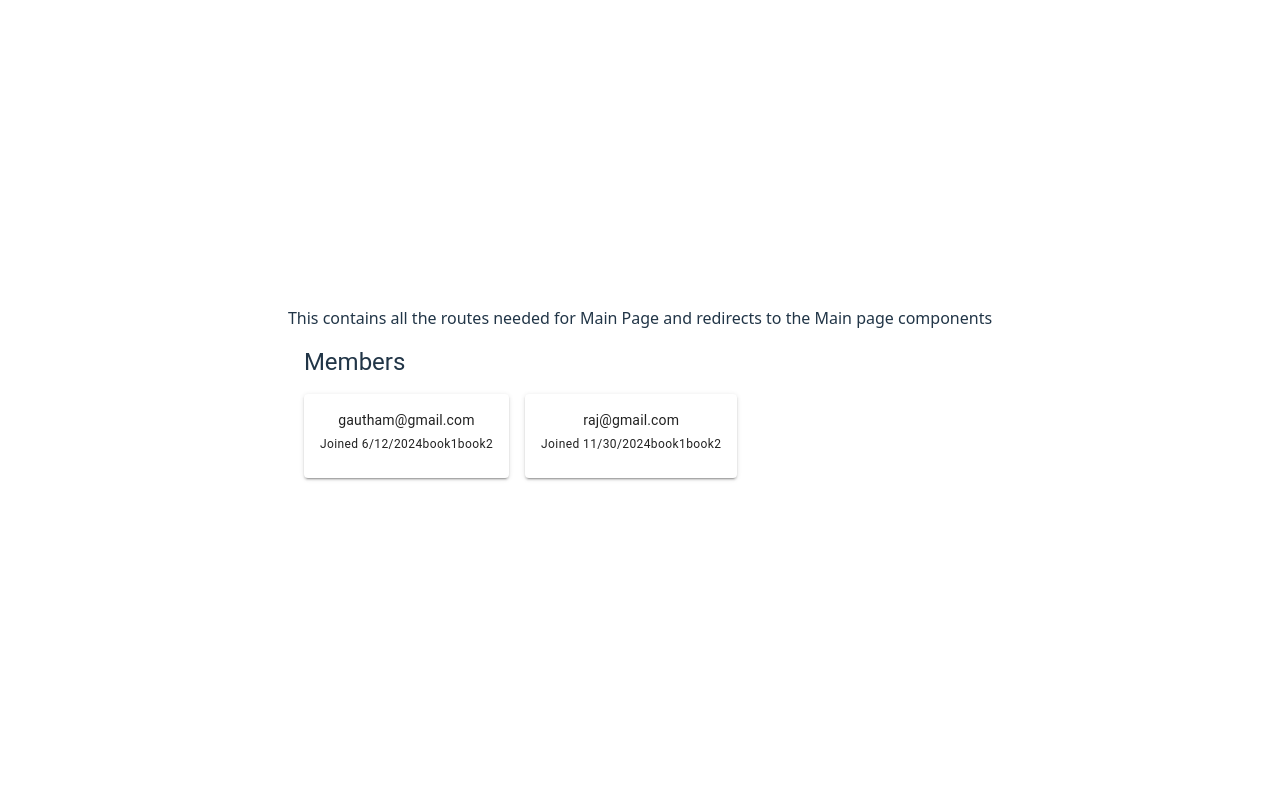
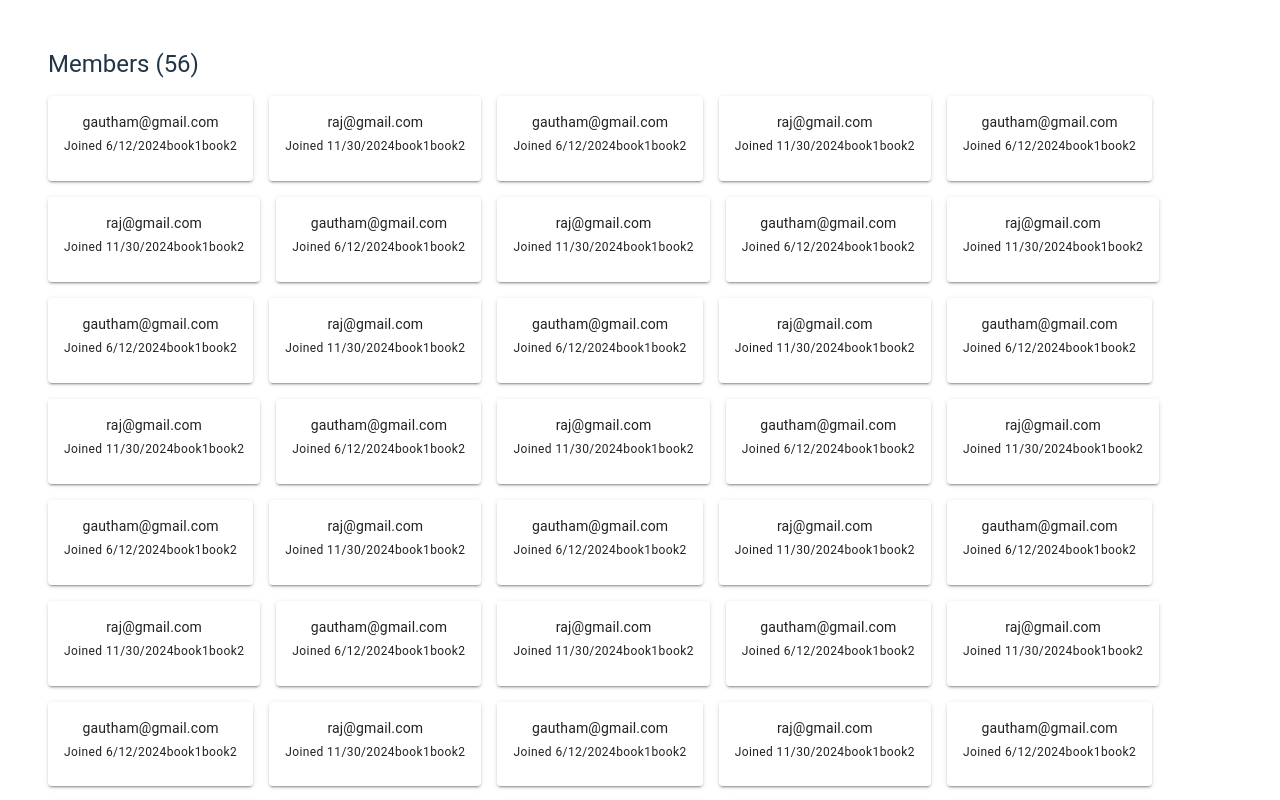
Before and after one commit to ganantharaj/reading-club, a React (Vite) app: page / in a window 1280 px wide. Shown: the top 800 px of the page. Built offline with nearby package versions, Linux system fonts and the light colour scheme.

Commit message:
feat: add admin folder structure

```diff
--- a/src/app/constants.ts
+++ b/src/app/constants.ts
@@ -20,5 +20,384 @@ export const MOCK_DATA = {
       joinedAt: '2024-11-30T10:00:00.000Z',
       books: [3],
     },
+    {
+      id: 1,
+      email: 'gautham@gmail.com',
+      photoUrl: '',
+      joinedAt: '2024-06-12T10:00:00.000Z',
+      books: [1, 2],
+    },
+    {
+      id: 2,
+      email: 'raj@gmail.com',
+      photoUrl: '',
+      joinedAt: '2024-11-30T10:00:00.000Z',
+      books: [3],
+    },
+    {
+      id: 1,
+      email: 'gautham@gmail.com',
+      photoUrl: '',
+      joinedAt: '2024-06-12T10:00:00.000Z',
+      books: [1, 2],
+    },
+    {
+      id: 2,
+      email: 'raj@gmail.com',
+      photoUrl: '',
+      joinedAt: '2024-11-30T10:00:00.000Z',
+      books: [3],
+    },
+    {
+      id: 1,
+      email: 'gautham@gmail.com',
+      photoUrl: '',
+      joinedAt: '2024-06-12T10:00:00.000Z',
+      books: [1, 2],
+    },
+    {
+      id: 2,
+      email: 'raj@gmail.com',
+      photoUrl: '',
+      joinedAt: '2024-11-30T10:00:00.000Z',
+      books: [3],
+    },
+    {
+      id: 1,
+      email: 'gautham@gmail.com',
+      photoUrl: '',
+      joinedAt: '2024-06-12T10:00:00.000Z',
+      books: [1, 2],
+    },
+    {
+      id: 2,
+      email: 'raj@gmail.com',
+      photoUrl: '',
+      joinedAt: '2024-11-30T10:00:00.000Z',
+      books: [3],
+    },
+    {
+      id: 1,
+      email: 'gautham@gmail.com',
+      photoUrl: '',
+      joinedAt: '2024-06-12T10:00:00.000Z',
+      books: [1, 2],
+    },
+    {
+      id: 2,
+      email: 'raj@gmail.com',
+      photoUrl: '',
+      joinedAt: '2024-11-30T10:00:00.000Z',
+      books: [3],
+    },
+    {
+      id: 1,
+      email: 'gautham@gmail.com',
+      photoUrl: '',
+      joinedAt: '2024-06-12T10:00:00.000Z',
+      books: [1, 2],
+    },
+    {
+      id: 2,
+      email: 'raj@gmail.com',
+      photoUrl: '',
+      joinedAt: '2024-11-30T10:00:00.000Z',
+      books: [3],
+    },
+    {
+      id: 1,
+      email: 'gautham@gmail.com',
+      photoUrl: '',
+      joinedAt: '2024-06-12T10:00:00.000Z',
+      books: [1, 2],
+    },
+    {
+      id: 2,
+      email: 'raj@gmail.com',
+      photoUrl: '',
+      joinedAt: '2024-11-30T10:00:00.000Z',
+      books: [3],
+    },
+    {
+      id: 1,
+      email: 'gautham@gmail.com',
+      photoUrl: '',
+      joinedAt: '2024-06-12T10:00:00.000Z',
+      books: [1, 2],
+    },
+    {
+      id: 2,
+      email: 'raj@gmail.com',
+      photoUrl: '',
+      joinedAt: '2024-11-30T10:00:00.000Z',
+      books: [3],
+    },
+    {
+      id: 1,
+      email: 'gautham@gmail.com',
+      photoUrl: '',
+      joinedAt: '2024-06-12T10:00:00.000Z',
+      books: [1, 2],
+    },
+    {
+      id: 2,
+      email: 'raj@gmail.com',
+      photoUrl: '',
+      joinedAt: '2024-11-30T10:00:00.000Z',
+      books: [3],
+    },
+    {
+      id: 1,
+      email: 'gautham@gmail.com',
+      photoUrl: '',
+      joinedAt: '2024-06-12T10:00:00.000Z',
+      books: [1, 2],
+    },
+    {
+      id: 2,
+      email: 'raj@gmail.com',
+      photoUrl: '',
+      joinedAt: '2024-11-30T10:00:00.000Z',
+      books: [3],
+    },
+    {
+      id: 1,
+      email: 'gautham@gmail.com',
+      photoUrl: '',
+      joinedAt: '2024-06-12T10:00:00.000Z',
+      books: [1, 2],
+    },
+    {
+      id: 2,
+      email: 'raj@gmail.com',
+      photoUrl: '',
+      joinedAt: '2024-11-30T10:00:00.000Z',
+      books: [3],
+    },
+    {
+      id: 1,
+      email: 'gautham@gmail.com',
+      photoUrl: '',
+      joinedAt: '2024-06-12T10:00:00.000Z',
+      books: [1, 2],
+    },
+    {
+      id: 2,
+      email: 'raj@gmail.com',
+      photoUrl: '',
+      joinedAt: '2024-11-30T10:00:00.000Z',
+      books: [3],
+    },
+
+    {
+      id: 1,
+      email: 'gautham@gmail.com',
+      photoUrl: '',
+      joinedAt: '2024-06-12T10:00:00.000Z',
+      books: [1, 2],
+    },
+    {
+      id: 2,
+      email: 'raj@gmail.com',
+      photoUrl: '',
+      joinedAt: '2024-11-30T10:00:00.000Z',
+      books: [3],
+    },
+    {
+      id: 1,
+      email: 'gautham@gmail.com',
+      photoUrl: '',
+      joinedAt: '2024-06-12T10:00:00.000Z',
+      books: [1, 2],
+    },
+    {
+      id: 2,
+      email: 'raj@gmail.com',
+      photoUrl: '',
+      joinedAt: '2024-11-30T10:00:00.000Z',
+      books: [3],
+    },
+    {
+      id: 1,
+      email: 'gautham@gmail.com',
+      photoUrl: '',
+      joinedAt: '2024-06-12T10:00:00.000Z',
+      books: [1, 2],
+    },
+    {
+      id: 2,
+      email: 'raj@gmail.com',
+      photoUrl: '',
+      joinedAt: '2024-11-30T10:00:00.000Z',
+      books: [3],
+    },
+    {
+      id: 1,
+      email: 'gautham@gmail.com',
+      photoUrl: '',
+      joinedAt: '2024-06-12T10:00:00.000Z',
+      books: [1, 2],
+    },
+    {
+      id: 2,
+      email: 'raj@gmail.com',
+      photoUrl: '',
+      joinedAt: '2024-11-30T10:00:00.000Z',
+      books: [3],
+    },
+    {
+      id: 1,
+      email: 'gautham@gmail.com',
+      photoUrl: '',
+      joinedAt: '2024-06-12T10:00:00.000Z',
+      books: [1, 2],
+    },
+    {
+      id: 2,
+      email: 'raj@gmail.com',
+      photoUrl: '',
+      joinedAt: '2024-11-30T10:00:00.000Z',
+      books: [3],
+    },
+    {
+      id: 1,
+      email: 'gautham@gmail.com',
+      photoUrl: '',
+      joinedAt: '2024-06-12T10:00:00.000Z',
+      books: [1, 2],
+    },
+    {
+      id: 2,
+      email: 'raj@gmail.com',
+      photoUrl: '',
+      joinedAt: '2024-11-30T10:00:00.000Z',
+      books: [3],
+    },
+    {
+      id: 1,
+      email: 'gautham@gmail.com',
+      photoUrl: '',
+      joinedAt: '2024-06-12T10:00:00.000Z',
+      books: [1, 2],
+    },
+    {
+      id: 2,
+      email: 'raj@gmail.com',
+      photoUrl: '',
+      joinedAt: '2024-11-30T10:00:00.000Z',
+      books: [3],
+    },
+    {
+      id: 1,
+      email: 'gautham@gmail.com',
+      photoUrl: '',
+      joinedAt: '2024-06-12T10:00:00.000Z',
+      books: [1, 2],
+    },
+    {
+      id: 2,
+      email: 'raj@gmail.com',
+      photoUrl: '',
+      joinedAt: '2024-11-30T10:00:00.000Z',
+      books: [3],
+    },
+    {
+      id: 1,
+      email: 'gautham@gmail.com',
+      photoUrl: '',
+      joinedAt: '2024-06-12T10:00:00.000Z',
+      books: [1, 2],
+    },
+    {
+      id: 2,
+      email: 'raj@gmail.com',
+      photoUrl: '',
+      joinedAt: '2024-11-30T10:00:00.000Z',
+      books: [3],
+    },
+    {
+      id: 1,
+      email: 'gautham@gmail.com',
+      photoUrl: '',
+      joinedAt: '2024-06-12T10:00:00.000Z',
+      books: [1, 2],
+    },
+    {
+      id: 2,
+      email: 'raj@gmail.com',
+      photoUrl: '',
+      joinedAt: '2024-11-30T10:00:00.000Z',
+      books: [3],
+    },
+    {
+      id: 1,
+      email: 'gautham@gmail.com',
+      photoUrl: '',
+      joinedAt: '2024-06-12T10:00:00.000Z',
+      books: [1, 2],
+    },
+    {
+      id: 2,
+      email: 'raj@gmail.com',
+      photoUrl: '',
+      joinedAt: '2024-11-30T10:00:00.000Z',
+      books: [3],
+    },
+    {
+      id: 1,
+      email: 'gautham@gmail.com',
+      photoUrl: '',
+      joinedAt: '2024-06-12T10:00:00.000Z',
+      books: [1, 2],
+    },
+    {
+      id: 2,
+      email: 'raj@gmail.com',
+      photoUrl: '',
+      joinedAt: '2024-11-30T10:00:00.000Z',
+      books: [3],
+    },
+    {
+      id: 1,
+      email: 'gautham@gmail.com',
+      photoUrl: '',
+      joinedAt: '2024-06-12T10:00:00.000Z',
+      books: [1, 2],
+    },
+    {
+      id: 2,
+      email: 'raj@gmail.com',
+      photoUrl: '',
+      joinedAt: '2024-11-30T10:00:00.000Z',
+      books: [3],
+    },
+    {
+      id: 1,
+      email: 'gautham@gmail.com',
+      photoUrl: '',
+      joinedAt: '2024-06-12T10:00:00.000Z',
+      books: [1, 2],
+    },
+    {
+      id: 2,
+      email: 'raj@gmail.com',
+      photoUrl: '',
+      joinedAt: '2024-11-30T10:00:00.000Z',
+      books: [3],
+    },
+    {
+      id: 1,
+      email: 'gautham@gmail.com',
+      photoUrl: '',
+      joinedAt: '2024-06-12T10:00:00.000Z',
+      books: [1, 2],
+    },
+    {
+      id: 2,
+      email: 'raj@gmail.com',
+      photoUrl: '',
+      joinedAt: '2024-11-30T10:00:00.000Z',
+      books: [3],
+    },
   ],
 };
--- /dev/null
+++ b/src/app/containers/admin/AdminPage.tsx
@@ -0,0 +1,3 @@
+export const AdminPage = () => {
+  return <div>This is the admin page</div>;
+};
--- a/src/app/containers/main/MainPage.tsx
+++ b/src/app/containers/main/MainPage.tsx
@@ -13,10 +13,9 @@ export const MainPage = () => {
 
   return (
     <div>
-      This contains all the routes needed for Main Page and redirects to the Main page components
       <Box p={2}>
         <Stack direction="row" alignItems="center" justifyContent="space-between" mb={2} gap={2}>
-          <Typography variant="h5">Members </Typography>
+          <Typography variant="h5">Members ({items.length})</Typography>
         </Stack>
 
         <Grid container spacing={2}>
--- a/src/routes/AppRoutes.tsx
+++ b/src/routes/AppRoutes.tsx
@@ -1,6 +1,7 @@
 import { Routes, Route } from 'react-router-dom';
 import { MainPage } from '../app/containers/main/MainPage';
 import { MainProvider } from '../app/modules/main';
+import { AdminPage } from '../app/containers/admin/AdminPage';
 
 export const AppRoutes = () => {
   return (
@@ -13,6 +14,8 @@ export const AppRoutes = () => {
           </MainProvider>
         }
       />
+
+      <Route path="/admin" element={<AdminPage />} />
     </Routes>
   );
 };
```
Also changed, not shown: src/app/components/admin/MemberListItem.tsx (added), src/app/modules/admin/index.tsx (added), src/app/modules/admin/reducer.ts (added), src/app/modules/admin/types.ts (added).
